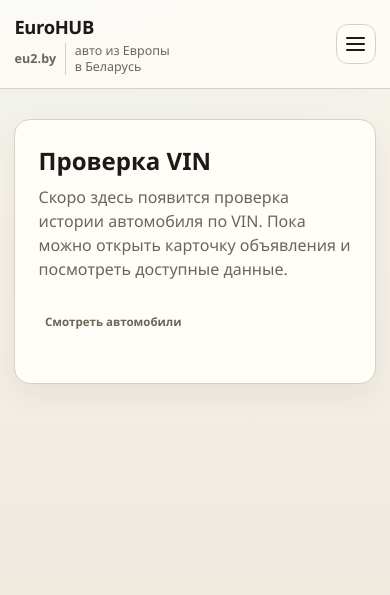
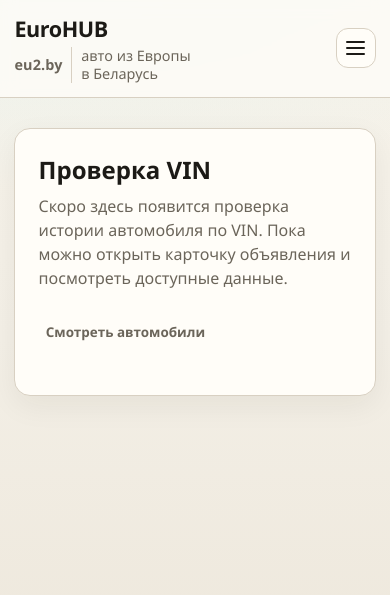
Before and after one commit to Barmatux/autoplius-scraper, a Flask app: page /vin-check in a window 390 px wide. Shown: the top 595 px of the page. Run offline with Flask 3, Linux system fonts and the light colour scheme.

Commit message:
Increase header brand and navigation font sizes.
Makes the top bar easier to read and busts the CSS cache.

Co-authored-by: Cursor <cursoragent@cursor.com>

```diff
--- a/ui/static/style.css
+++ b/ui/static/style.css
@@ -97,15 +97,15 @@ body {
   justify-content: center;
   gap: 0.35rem;
   box-sizing: border-box;
-  height: 2.65rem;
-  min-height: 2.65rem;
-  padding: 0 0.85rem;
+  height: 2.85rem;
+  min-height: 2.85rem;
+  padding: 0 0.9rem;
   border: 0;
   border-radius: 999px;
   background: transparent;
   color: var(--muted);
   font: inherit;
-  font-size: 0.9rem;
+  font-size: 1.02rem;
   font-weight: 600;
   line-height: 1.1;
   text-decoration: none;
@@ -139,17 +139,17 @@ body {
 }
 
 .nav-btn-icon {
-  width: 2.65rem;
-  min-width: 2.65rem;
-  max-width: 2.65rem;
+  width: 2.85rem;
+  min-width: 2.85rem;
+  max-width: 2.85rem;
   padding: 0;
-  flex: 0 0 2.65rem;
+  flex: 0 0 2.85rem;
   border-radius: 999px;
 }
 
 .nav-btn-icon svg {
-  width: 1.2rem;
-  height: 1.2rem;
+  width: 1.35rem;
+  height: 1.35rem;
   display: block;
 }
 
@@ -200,7 +200,7 @@ body {
   background: transparent;
   color: var(--ink);
   font: inherit;
-  font-size: 0.92rem;
+  font-size: 1.02rem;
   font-weight: 600;
   line-height: 1.35;
   text-align: left;
@@ -253,15 +253,15 @@ body {
 
 @media (max-width: 1200px) {
   .nav-btn-text {
-    font-size: 0.78rem;
-    padding: 0 0.55rem;
+    font-size: 0.9rem;
+    padding: 0 0.6rem;
   }
 }
 
 @media (max-width: 980px) {
   .nav-btn-text {
-    font-size: 0.72rem;
-    padding: 0 0.4rem;
+    font-size: 0.84rem;
+    padding: 0 0.45rem;
   }
 }
 
@@ -316,7 +316,7 @@ body {
 
 .brand-name {
   margin: 0;
-  font-size: 1.6rem;
+  font-size: 1.85rem;
   font-weight: 700;
   letter-spacing: -0.02em;
 }
@@ -333,7 +333,7 @@ body {
 .brand-sub {
   margin: 0.25rem 0 0;
   color: var(--muted);
-  font-size: 0.95rem;
+  font-size: 1.05rem;
 }
 
 .brand-tagline {
@@ -369,7 +369,7 @@ body {
 
 .brand-sub-extra {
   margin-top: 0.15rem;
-  font-size: 0.88rem;
+  font-size: 0.98rem;
 }
 
 .meta {
@@ -3247,11 +3247,11 @@ body.lightbox-open {
   }
 
   .brand-name {
-    font-size: 1.15rem;
+    font-size: 1.35rem;
   }
 
   .brand-sub {
-    font-size: 0.78rem;
+    font-size: 0.9rem;
     line-height: 1.25;
   }
 
@@ -3331,12 +3331,13 @@ body.lightbox-open {
     justify-content: space-between;
     gap: 0.5rem;
     width: 100%;
-    padding: 0.7rem 0.8rem;
+    padding: 0.75rem 0.85rem;
     border: 0;
     border-radius: 0.7rem;
     background: transparent;
     color: var(--ink);
     font: inherit;
+    font-size: 1.05rem;
     font-weight: 600;
     text-align: left;
     text-decoration: none;
--- a/ui/templates/_primary_nav.html
+++ b/ui/templates/_primary_nav.html
@@ -92,4 +92,4 @@
   </div>
 </nav>
 {% include "_header_auth.html" %}
-<script src="{{ url_for('static', filename='header_nav.js') }}?v=20260908g" defer></script>
+<script src="{{ url_for('static', filename='header_nav.js') }}?v=20260908h" defer></script>
--- a/ui/templates/admin_edit.html
+++ b/ui/templates/admin_edit.html
@@ -6,7 +6,7 @@
 <title>Редактирование #{{ item.autoplius_id }} · EuroHUB</title>
   {% include "_meta_brand.html" %}
   {% include "_site_icons.html" %}
-  <link rel="stylesheet" href="{{ url_for('static', filename='style.css') }}?v=20260908g">
+  <link rel="stylesheet" href="{{ url_for('static', filename='style.css') }}?v=20260908h">
   <script defer src="{{ url_for('static', filename='admin.js') }}"></script>
 </head>
 <body>
--- a/ui/templates/admin_feedback.html
+++ b/ui/templates/admin_feedback.html
@@ -5,7 +5,7 @@
   <meta name="viewport" content="width=device-width, initial-scale=1">
   <title>Сообщения · Кабинет администратора</title>
   {% include "_site_icons.html" %}
-  <link rel="stylesheet" href="{{ url_for('static', filename='style.css') }}?v=20260908g">
+  <link rel="stylesheet" href="{{ url_for('static', filename='style.css') }}?v=20260908h">
 </head>
 <body>
   <header class="top">
--- a/ui/templates/analytics.html
+++ b/ui/templates/analytics.html
@@ -6,7 +6,7 @@
 <title>Аналитика · EuroHUB</title>
   {% include "_meta_brand.html" %}
   {% include "_site_icons.html" %}
-  <link rel="stylesheet" href="{{ url_for('static', filename='style.css') }}?v=20260908g">
+  <link rel="stylesheet" href="{{ url_for('static', filename='style.css') }}?v=20260908h">
 </head>
 <body>
   <header class="top">
--- a/ui/templates/cabinet.html
+++ b/ui/templates/cabinet.html
@@ -6,7 +6,7 @@
 <title>Личный кабинет · EuroHUB</title>
   {% include "_meta_brand.html" %}
   {% include "_site_icons.html" %}
-  <link rel="stylesheet" href="{{ url_for('static', filename='style.css') }}?v=20260908g">
+  <link rel="stylesheet" href="{{ url_for('static', filename='style.css') }}?v=20260908h">
 </head>
 <body>
   <header class="top">
--- a/ui/templates/calculator.html
+++ b/ui/templates/calculator.html
@@ -6,7 +6,7 @@
   <title>Таможенный калькулятор · EuroHUB</title>
   {% include "_meta_brand.html" %}
   {% include "_site_icons.html" %}
-  <link rel="stylesheet" href="{{ url_for('static', filename='style.css') }}?v=20260908g">
+  <link rel="stylesheet" href="{{ url_for('static', filename='style.css') }}?v=20260908h">
 </head>
 <body>
   <header class="top">
--- a/ui/templates/catalog.html
+++ b/ui/templates/catalog.html
@@ -6,7 +6,7 @@
 <title>Каталог двигателей · EuroHUB</title>
   {% include "_meta_brand.html" %}
   {% include "_site_icons.html" %}
-  <link rel="stylesheet" href="{{ url_for('static', filename='style.css') }}?v=20260908g">
+  <link rel="stylesheet" href="{{ url_for('static', filename='style.css') }}?v=20260908h">
 </head>
 {% macro render_catalog_tree(catalog_tree, section_class='') %}
   {% for make_group in catalog_tree %}
--- a/ui/templates/detail.html
+++ b/ui/templates/detail.html
@@ -7,7 +7,7 @@
   {% set og_title = item|listing_headline ~ ' · EuroHUB' %}
   {% include "_meta_brand.html" %}
   {% include "_site_icons.html" %}
-  <link rel="stylesheet" href="{{ url_for('static', filename='style.css') }}?v=20260908g">
+  <link rel="stylesheet" href="{{ url_for('static', filename='style.css') }}?v=20260908h">
 </head>
 <body>
   {% from "_price_lt.html" import render_price_lt, render_price_rb, render_price_lt_vat, render_price_rb_vat %}
--- a/ui/templates/index.html
+++ b/ui/templates/index.html
@@ -6,7 +6,7 @@
 <title>EuroHUB. Авто из Европы в Беларусь</title>
   {% include "_meta_brand.html" %}
   {% include "_site_icons.html" %}
-  <link rel="stylesheet" href="{{ url_for('static', filename='style.css') }}?v=20260908g">
+  <link rel="stylesheet" href="{{ url_for('static', filename='style.css') }}?v=20260908h">
 </head>
 {% macro view_qs() -%}
 {%- if listings_view == 'cards' -%}&view=cards{%- endif -%}
--- a/ui/templates/instruction.html
+++ b/ui/templates/instruction.html
@@ -6,7 +6,7 @@
   <title>Инструкция · EuroHUB</title>
   {% include "_meta_brand.html" %}
   {% include "_site_icons.html" %}
-  <link rel="stylesheet" href="{{ url_for('static', filename='style.css') }}?v=20260908g">
+  <link rel="stylesheet" href="{{ url_for('static', filename='style.css') }}?v=20260908h">
 </head>
 <body>
   <header class="top">
--- a/ui/templates/login.html
+++ b/ui/templates/login.html
@@ -6,7 +6,7 @@
 <title>Вход · EuroHUB</title>
   {% include "_meta_brand.html" %}
   {% include "_site_icons.html" %}
-  <link rel="stylesheet" href="{{ url_for('static', filename='style.css') }}?v=20260908g">
+  <link rel="stylesheet" href="{{ url_for('static', filename='style.css') }}?v=20260908h">
 </head>
 <body>
   <header class="top">
--- a/ui/templates/register.html
+++ b/ui/templates/register.html
@@ -6,7 +6,7 @@
 <title>Регистрация · EuroHUB</title>
   {% include "_meta_brand.html" %}
   {% include "_site_icons.html" %}
-  <link rel="stylesheet" href="{{ url_for('static', filename='style.css') }}?v=20260908g">
+  <link rel="stylesheet" href="{{ url_for('static', filename='style.css') }}?v=20260908h">
 </head>
 <body>
   <header class="top">
--- a/ui/templates/vin_check.html
+++ b/ui/templates/vin_check.html
@@ -6,7 +6,7 @@
   <title>Проверка VIN · EuroHUB</title>
   {% include "_meta_brand.html" %}
   {% include "_site_icons.html" %}
-  <link rel="stylesheet" href="{{ url_for('static', filename='style.css') }}?v=20260908g">
+  <link rel="stylesheet" href="{{ url_for('static', filename='style.css') }}?v=20260908h">
 </head>
 <body>
   <header class="top">
```
